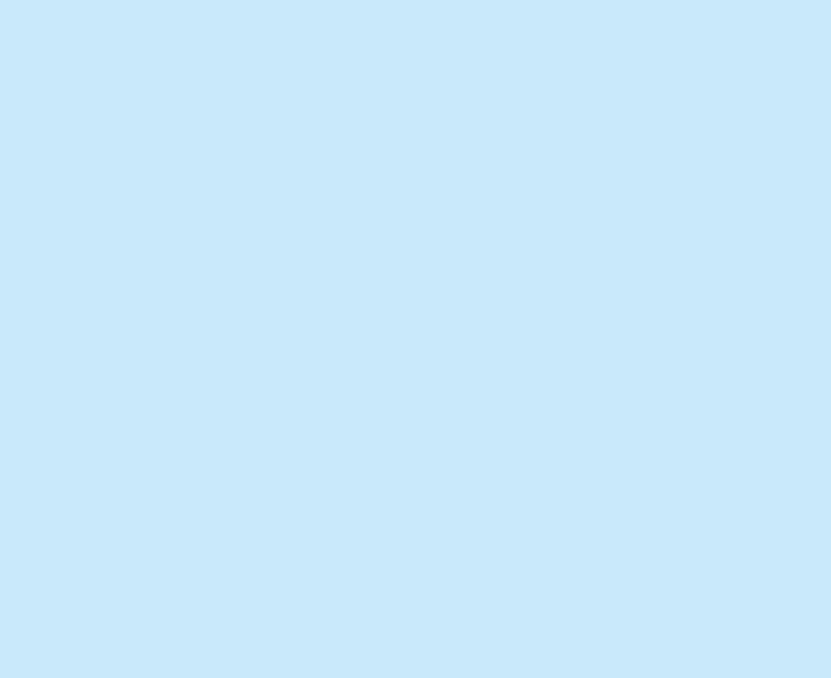
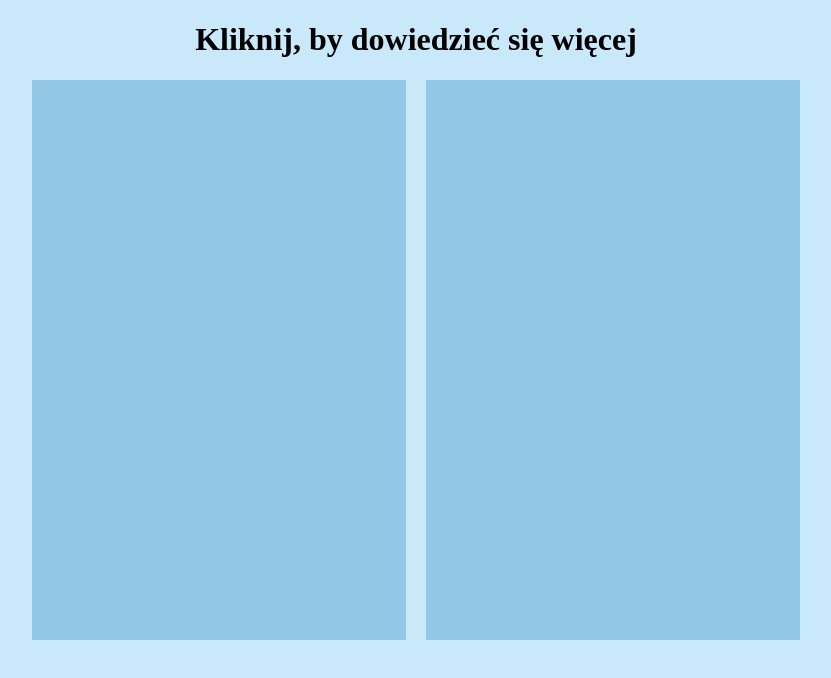
Before and after one commit to PiotrPodsiadly/dietary-choice, a plain HTML site: page index.html in a window 1280 px wide. Shown: the whole page, without its empty margins (224-1055 px from the left). Drawn offline with Linux system fonts and the light colour scheme.

Commit message:
Added heading and two choices with highlight on hover

```diff
--- a/index.html
+++ b/index.html
@@ -16,6 +16,14 @@
 
 <body>
 
+<h1>Kliknij, by dowiedzieć się więcej</h1>
+
+<div id="choices">
+    <div id="plant">
+    </div>
+    <div id="animal">
+    </div>
+</div>
 
 </body>
 
--- a/style.css
+++ b/style.css
@@ -1,3 +1,25 @@
 body {
     background-color: #c9e9fb;
 }
+
+h1 {
+    text-align: center;
+}
+
+#choices {
+    display: grid;
+    grid-template-columns: 1fr 1fr;
+    grid-gap: 1.2em;
+    width: 60vw;
+    margin: auto;
+}
+
+#choices > div {
+    height: 70vh;
+    background-color: #92c7e5;
+    transition: all .2s ease;
+}
+
+#choices > div:hover {
+    background-color: #62a6cd;
+}
```
